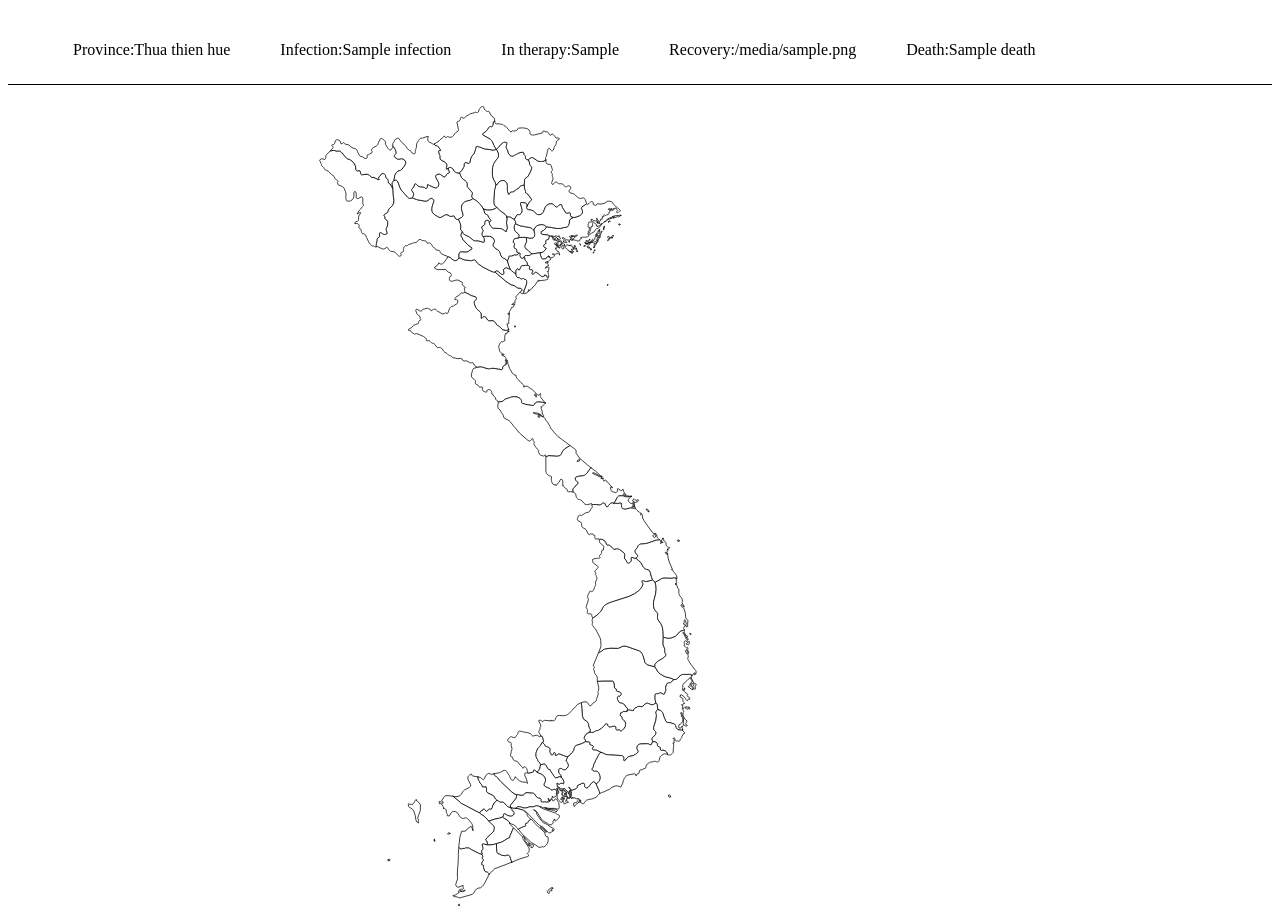
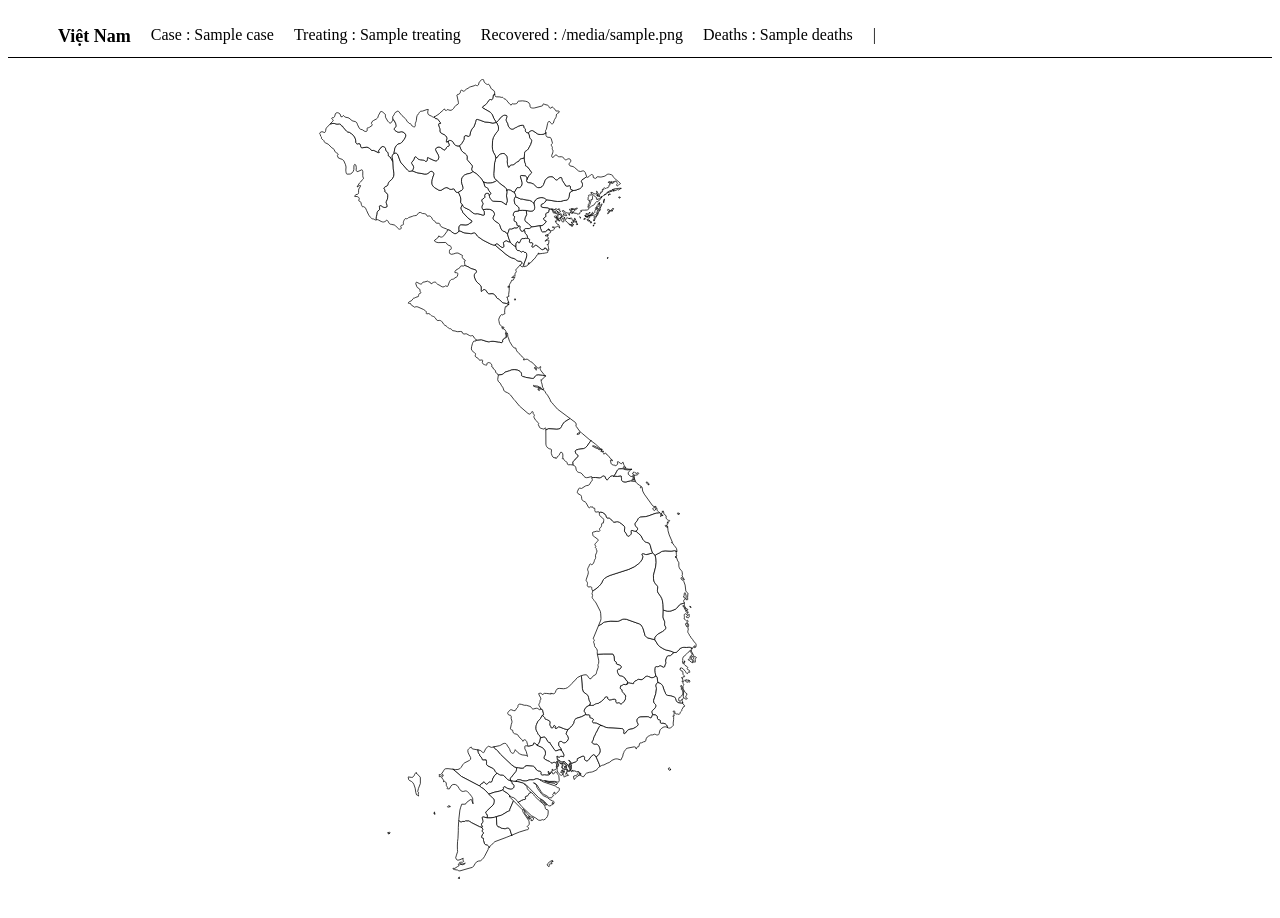
Before and after one commit to hungamtp/vndcmcovid_19, a Django app: template vndcmcovid_19/templates/home.html in a window 1280 px wide. After the commit the page ends 879 px from the top, so only its background shows below. Run offline with Django 3.2, Linux system fonts and the light colour scheme; the template is opened without the code that fills it: most values are stand-ins (such as "Sample title", 1, 10 or a date in 2020).

Commit message:
stil lack off detail

```diff
--- a/vndcmcovid_19/templates/home.html
+++ b/vndcmcovid_19/templates/home.html
@@ -5,8 +5,15 @@
     <meta name="viewport" content="width=device-width, initial-scale=1.0">
     <title>VNDCMcovid_19</title>
     <style>
+        body{
+            font-family: serif;
+        }
         #map{
             fill:white;
+        }
+        #country_name{
+            font-weight: 700;
+            font-size: large;
         }
         path:hover{
             opacity: 70%;
@@ -19,17 +26,25 @@
             border-bottom: 1px solid black;
         }
         li{
-            padding:25px
+            margin: 10px;
         }
+
     </style>
 </head>
 <body>
     <ul>
-        <li id = "city_name">Province:Thua thien hue</li>
-        <li>Infection:{{infection}}</li>
-        <li>In therapy:{{in_therapy}}</li>
-        <li>Recovery:{{recovery}}</li>
-        <li>Death:{{death}}</li>
+        <li id="country_name">Việt Nam</li>
+        <li>Case : {{case}}</li>
+        <li>Treating : {{treating}}</li>
+        <li>Recovered : {{recovered}}</li>
+        <li>Deaths : {{deaths}}</li>
+        <li>|</li>
+        <li id = "city_name"></li>
+        <li></li>
+        <li></li>
+        <li></li>
+        <li></li>
+
     </ul>
     <h1 id ="result"></h1>
     <!-- {% for key , value in table.items %}
@@ -173,10 +188,11 @@
         <circle cx="471.2" cy="1863.5" id="2">
         </circle>
        </svg>
+       <!-- {{table}} -->
        <script>
             function get_data(obj){
                 city_name = obj.getAttribute("name")
-                document.getElementById("city_name").innerHTML = city_name;
+                document.getElementById("city_name").innerHTML = "{{table.city_name}}";
             }
        </script>
 </body>
--- a/vndcmcovid_19/templates/test.html
+++ b/vndcmcovid_19/templates/test.html
@@ -8,6 +8,10 @@
 <script>
     var i = 0;
     function demof(obj){
-        obj.innerHTML ="{{d.one}}";
+        string1 = "\"{{d.";
+        string2 ="one";
+        string3 ="}}\"";
+        var last = string1.concat(string2).concat(string3);
+        obj.innerHTML = "{{d.one}}";
     }
 </script>
```
Also changed, not shown: vndcmcovid_19/views.py (+20 -20 lines).
